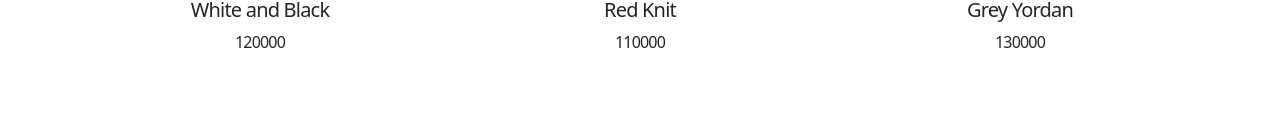
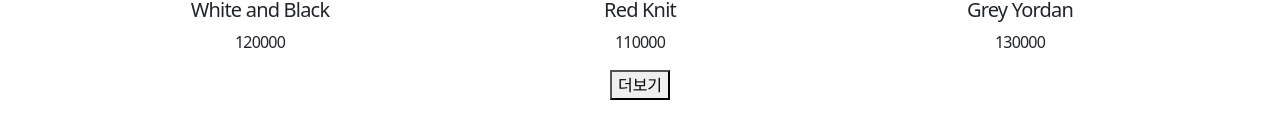
Before and after one commit to chldntjr1321/ReactShop, a React (Vite) app: page / in a window 1280 px wide. Shown: the part 572-710 px from the top of the page. Built offline with nearby package versions, Linux system fonts and the light colour scheme.

Commit message:
ajax 학습

```diff
--- a/package.json
+++ b/package.json
@@ -10,6 +10,7 @@
     "preview": "vite preview"
   },
   "dependencies": {
+    "axios": "^1.9.0",
     "bootstrap": "^5.3.6",
     "react": "^19.1.0",
     "react-bootstrap": "^2.10.9",
--- a/src/App.jsx
+++ b/src/App.jsx
@@ -5,10 +5,14 @@ import { Container, Nav, Navbar, Row, Col } from 'react-bootstrap';
 import data from './data.jsx';
 import { Routes, Route, Link, useNavigate, Outlet } from 'react-router-dom';
 import Detail from './routes/Detail.jsx';
+import axios from 'axios';
 
 function App() {
-  let [shoes] = useState(data);
+  let [shoes, setShoes] = useState(data);
   let navigate = useNavigate();
+  let [morebtn, setMoreBtn] = useState(true);
+  let [btncount, setBtncount] = useState(0);
+  let [loadingUI, setLoadingUI] = useState(false);
 
   return (
     <div className="App">
@@ -51,6 +55,39 @@ function App() {
                   })}
                 </Row>
               </Container>
+              {loadingUI == true ? <Loading /> : null}
+
+              {morebtn == true ? (
+                <button
+                  onClick={() => {
+                    if (btncount >= 2) {
+                      alert('상품이 더이상 없습니다!');
+                      setMoreBtn(false);
+                      return;
+                    }
+                    let count = btncount + 1;
+                    setBtncount(count);
+                    setLoadingUI(true);
+                    axios
+                      .get(
+                        'https://codingapple1.github.io/shop/data' +
+                          (count + 1) +
+                          '.json'
+                      )
+                      .then((result) => {
+                        let newShoes = [...shoes, ...result.data];
+                        setShoes(newShoes);
+                        setLoadingUI(false);
+                      })
+                      .catch(() => {
+                        setLoadingUI(false);
+                        console.log('실패함');
+                      });
+                  }}
+                >
+                  더보기
+                </button>
+              ) : null}
             </>
           }
         />
@@ -65,6 +102,32 @@ function App() {
           <Route path="two" element={<div>생일기념 쿠폰받기</div>} />
         </Route>
       </Routes>
+    </div>
+  );
+}
+
+function Goods(props) {
+  return (
+    <Col sm>
+      <img
+        src={
+          'https://codingapple1.github.io/shop/shoes' + (props.i + 1) + '.jpg'
+        }
+        onClick={() => {
+          props.navigate('/detail/' + props.i);
+        }}
+        width="80%"
+      />
+      <h5>{props.shoes.title}</h5>
+      <p>{props.shoes.price}</p>
+    </Col>
+  );
+}
+
+function Loading() {
+  return (
+    <div>
+      <h4>로딩 중입니다아ㅏㅏ</h4>
     </div>
   );
 }
@@ -87,22 +150,4 @@ function Event() {
   );
 }
 
-function Goods(props) {
-  return (
-    <Col sm>
-      <img
-        src={
-          'https://codingapple1.github.io/shop/shoes' + (props.i + 1) + '.jpg'
-        }
-        onClick={() => {
-          props.navigate('/detail/' + props.i);
-        }}
-        width="80%"
-      />
-      <h5>{props.shoes.title}</h5>
-      <p>{props.shoes.price}</p>
-    </Col>
-  );
-}
-
 export default App;
```
Also changed, not shown: 1 other file (tests, documents, lock files or other folders).
